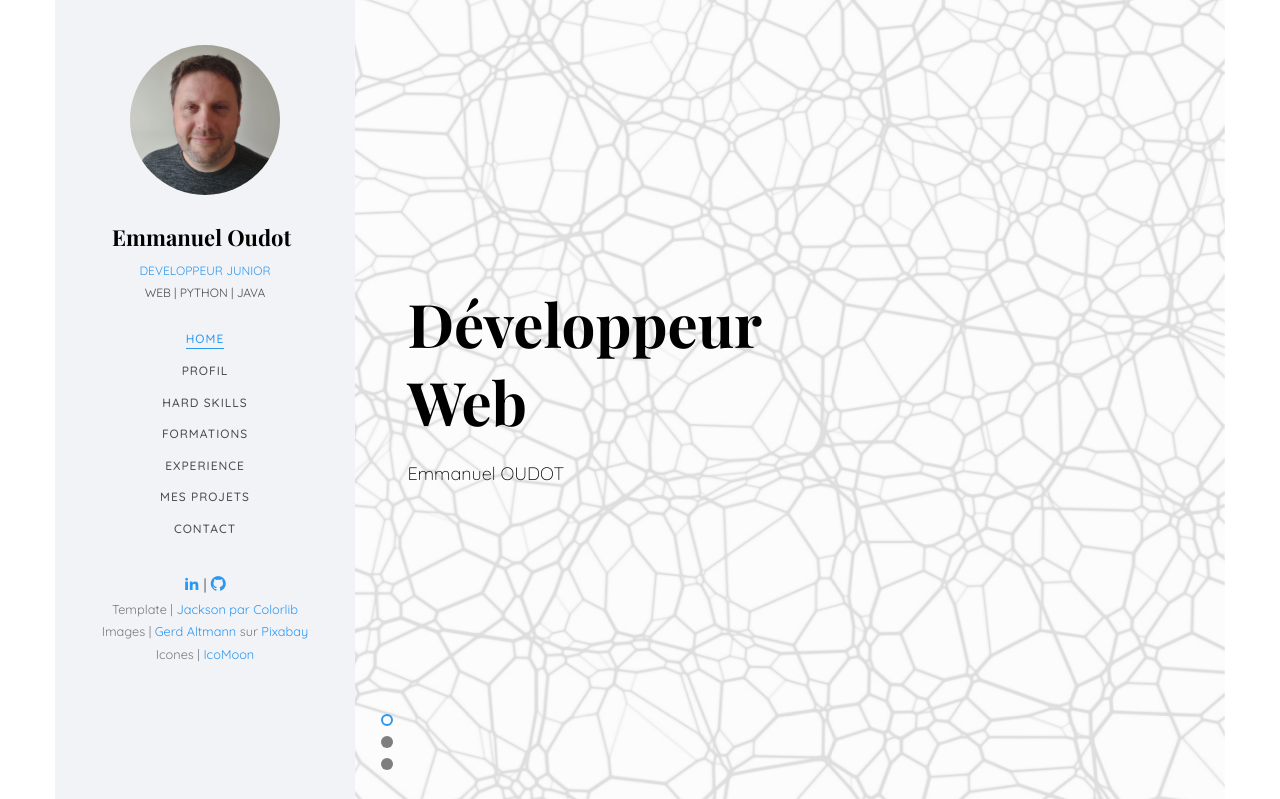
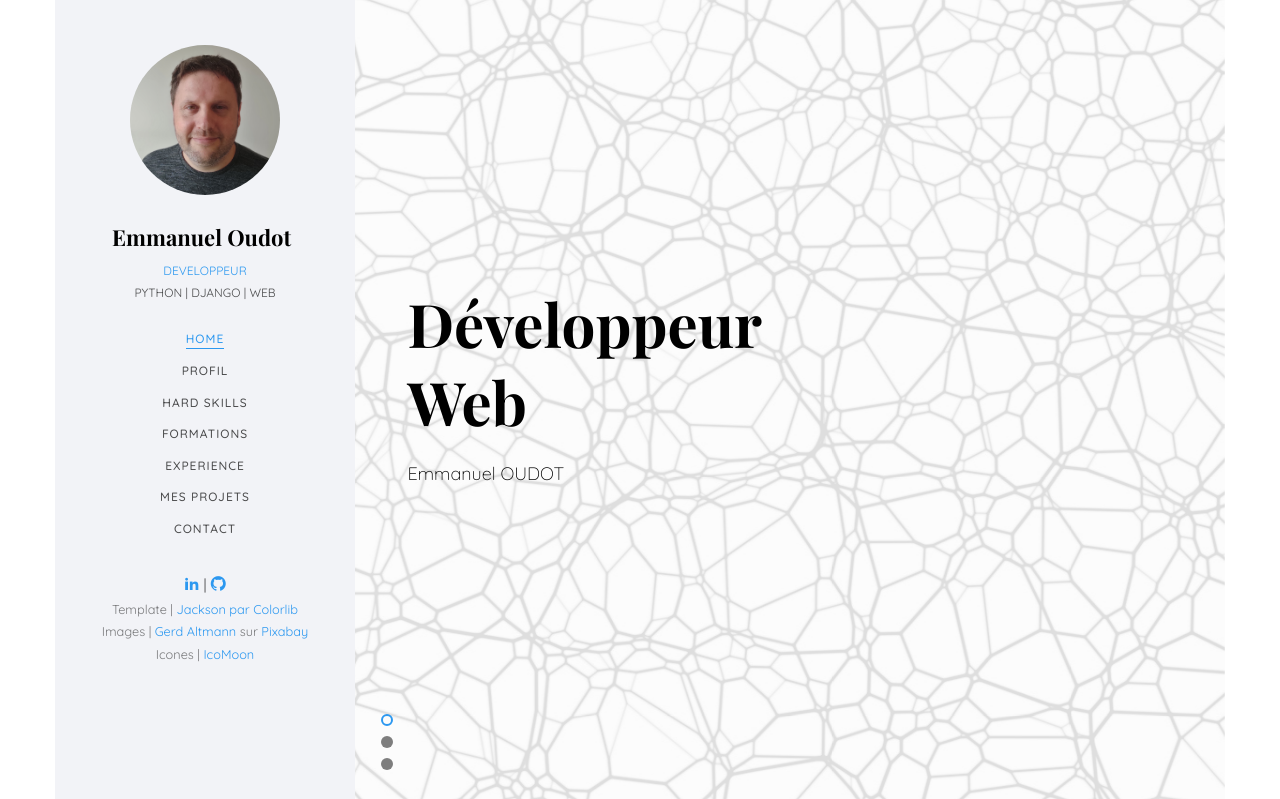
Before and after one commit to manuo1/portfolio, a Django app: page / in a window 1280 px wide. Shown: the top 799 px of the page. Run offline with Django 3.2, Linux system fonts and the light colour scheme; some libraries are stand-ins or nearby versions; some web fonts are replaced.

Commit message:
change dev label

```diff
--- a/portfolio/templates/homepage.html
+++ b/portfolio/templates/homepage.html
@@ -12,8 +12,8 @@
 				<div class="author-img" style="background-image: url({% static 'images/about.jpg' %});"></div>
 				<h1 id="colorlib-logo"><a href="{% url 'portfolio:homepage' %}">Emmanuel Oudot</a></h1>
 				<span class="position">
-					<a href="{% url 'portfolio:homepage' %}">Developpeur Junior</a></br>
-					Web | Python | Java
+					<a href="{% url 'portfolio:homepage' %}">Developpeur</a></br>
+					Python | Django | Web
 				</span>
 			</div>
       <!-- aside / nav -->
```
